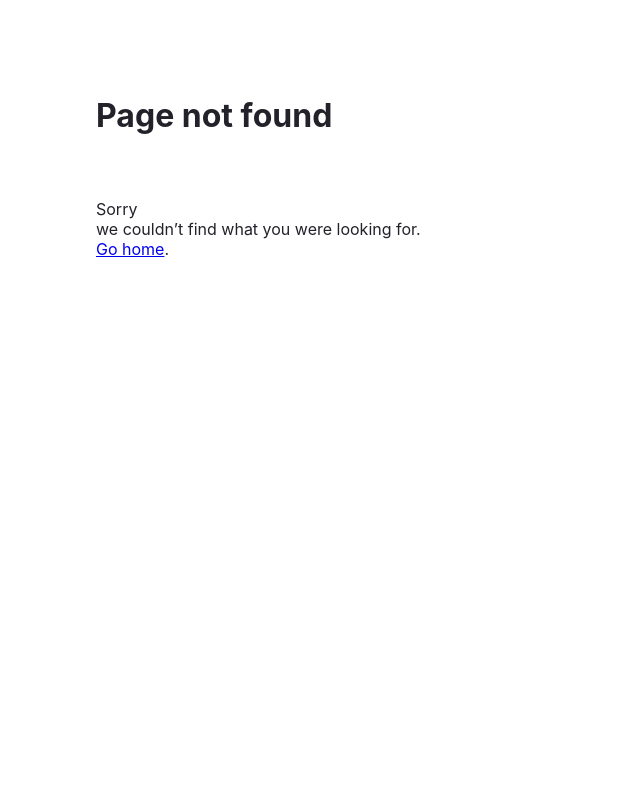
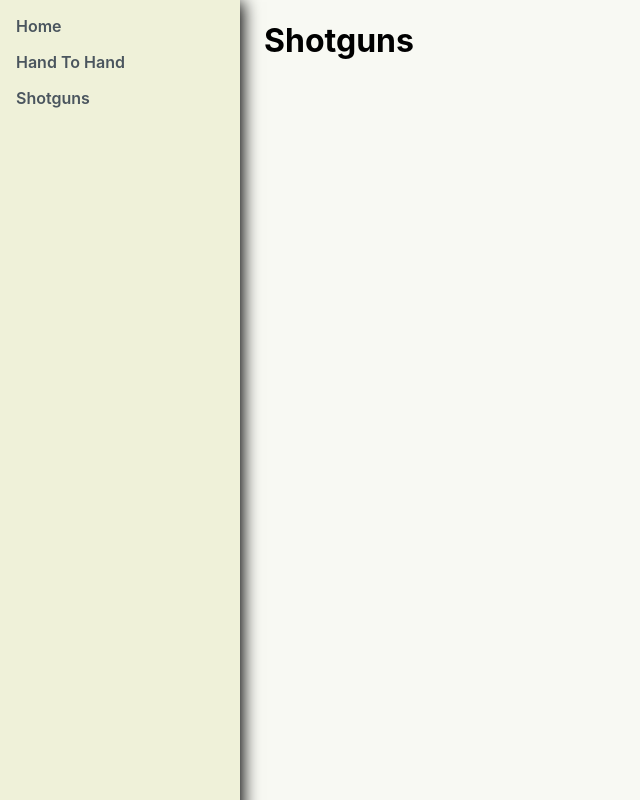
Before and after one commit to mp40/pccs-gatsby, a Gatsby site: page /shotguns in a window 1280 px wide. Before the commit this address had no page. Shown: the top 800 px of the page, without its empty margins (0-640 px from the left). Built offline with nearby package versions, Linux system fonts and the light colour scheme; Gatsby itself is replaced by a stand-in of ours.

Commit message:
add shotgun page

```diff
--- a/src/components/sidebar/index.jsx
+++ b/src/components/sidebar/index.jsx
@@ -9,6 +9,7 @@ const Sidebar = ({ children }) => {
       <div>
         <Link to="/">Home</Link>
         <Link to="/hand-to-hand">Hand To Hand</Link>
+        <Link to="/shotguns">Shotguns</Link>
       </div>
       <div>{children}</div>
     </div>
--- a/src/pages/hand-to-hand/index.jsx
+++ b/src/pages/hand-to-hand/index.jsx
@@ -146,7 +146,7 @@ export const Component = () => {
   );
 };
 
-const IndexPage = () => {
+const HandToHandPage = () => {
   return (
     <Layout>
       <Component />
@@ -154,4 +154,4 @@ const IndexPage = () => {
   );
 };
 
-export default IndexPage;
+export default HandToHandPage;
--- /dev/null
+++ b/src/pages/shotguns/index.jsx
@@ -0,0 +1,20 @@
+import React from "react";
+import Layout from "../../components/layout";
+
+export const Component = () => {
+  return (
+    <div>
+      <h1>Shotguns</h1>
+    </div>
+  );
+};
+
+const ShotgunsPage = () => {
+  return (
+    <Layout>
+      <Component />
+    </Layout>
+  );
+};
+
+export default ShotgunsPage;
```
